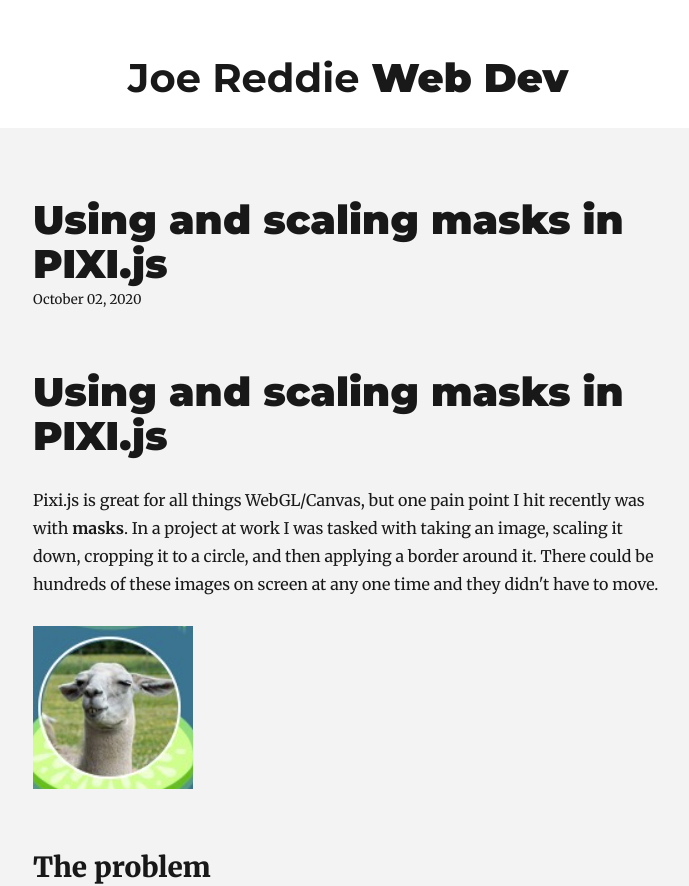
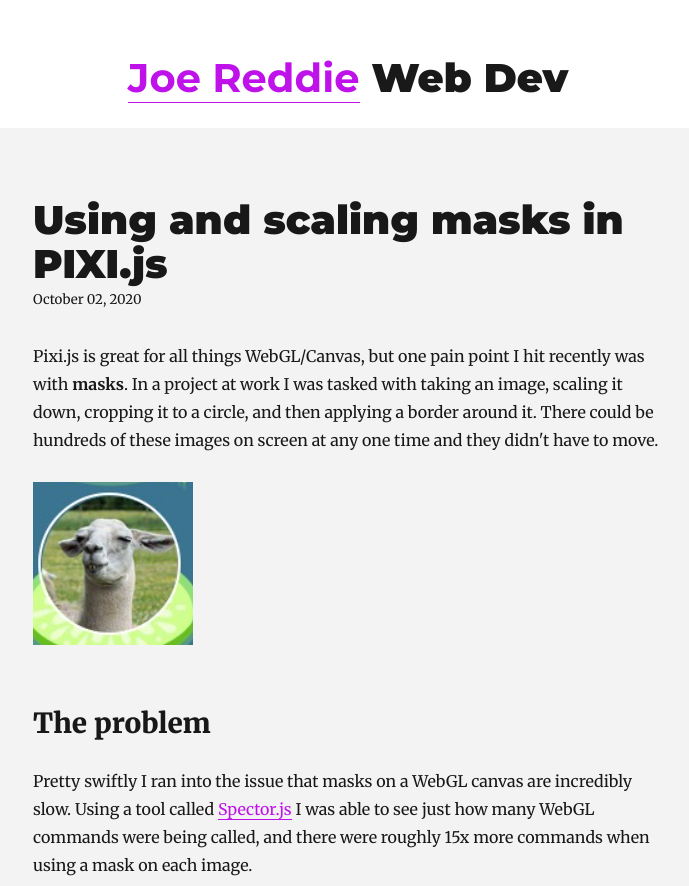
Before and after one commit to Joee94/joe-reddie-blog, a Gatsby site: page /pixi-js-masks-and-scaling/ in a window 1280 px wide. Shown: the top 886 px of the page, without its empty margins (292-981 px from the left). Built offline with nearby package versions, Linux system fonts and the light colour scheme; Gatsby itself is replaced by a stand-in of ours; some packages are replaced by stand-ins of ours.

Commit message:
removed duplicate title from blog post and added link home

```diff
--- a/content/blog/pixi-js-masks-and-scaling/index.md
+++ b/content/blog/pixi-js-masks-and-scaling/index.md
@@ -3,8 +3,6 @@ title: Using and scaling masks in PIXI.js
 date: '2020-10-02'
 description: 'A short guide to creating scaled masks in Pixi.js'
 ---
-
-# Using and scaling masks in PIXI.js
 
 Pixi.js is great for all things WebGL/Canvas, but one pain point I hit recently was with **masks**. In a project at work I was tasked with taking an image, scaling it down, cropping it to a circle, and then applying a border around it. There could be hundreds of these images on screen at any one time and they didn't have to move.
 
--- a/src/components/header.tsx
+++ b/src/components/header.tsx
@@ -1,5 +1,5 @@
 import React from 'react';
-import { useStaticQuery, graphql } from 'gatsby';
+import { useStaticQuery, graphql, Link } from 'gatsby';
 
 import { rhythm } from '../utils/typography';
 
@@ -34,7 +34,10 @@ const Header = () => {
 					marginRight: `auto`,
 				}}
 			>
-				<strong>{title}</strong> {subtitle}
+				<strong>
+					<Link to="/">{title}</Link>
+				</strong>{' '}
+				{subtitle}
 			</h1>
 		</div>
 	);
--- a/src/components/layout.tsx
+++ b/src/components/layout.tsx
@@ -5,9 +5,6 @@ import Header from './header';
 import { rhythm, scale } from '../utils/typography';
 
 const Layout: React.FC<{ location: { pathname: string }; title: string; children: React.ReactNode }> = ({ location, title, children }) => {
-	//@ts-ignore
-	const rootPath = `${__PATH_PREFIX__}/`;
-
 	return (
 		<div style={{ backgroundColor: '#f3f3f3' }}>
 			<header>
```
